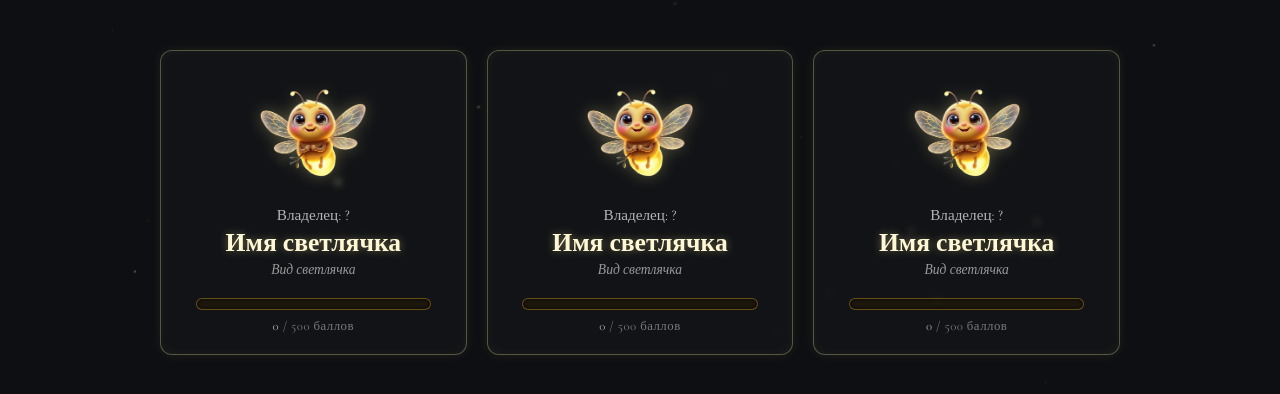
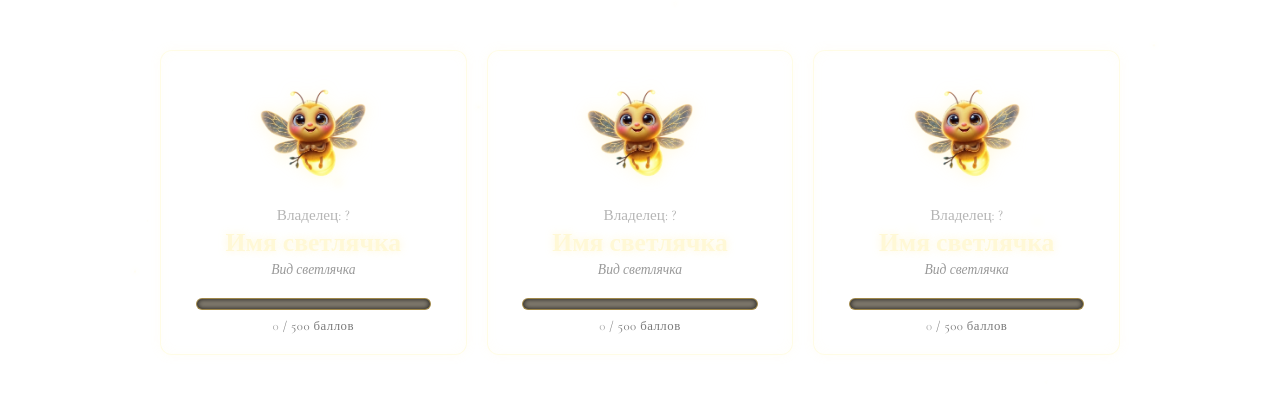
Before and after one commit to GGreyland/fireflies, a plain HTML site: page index.html in a window 1280 px wide. Drawn offline with nearby package versions, Linux system fonts and the light colour scheme.

Commit message:
Update index.html

```diff
--- a/index.html
+++ b/index.html
@@ -12,7 +12,7 @@
         /* Основные настройки */
                 /* 1. Изменения в body */
         body {
-            background-color: #0d0f12;
+            background-color: transparent;
             color: #f0f0f0;
             font-family: 'Cormorant Garamond', serif;
             display: flex;
```
